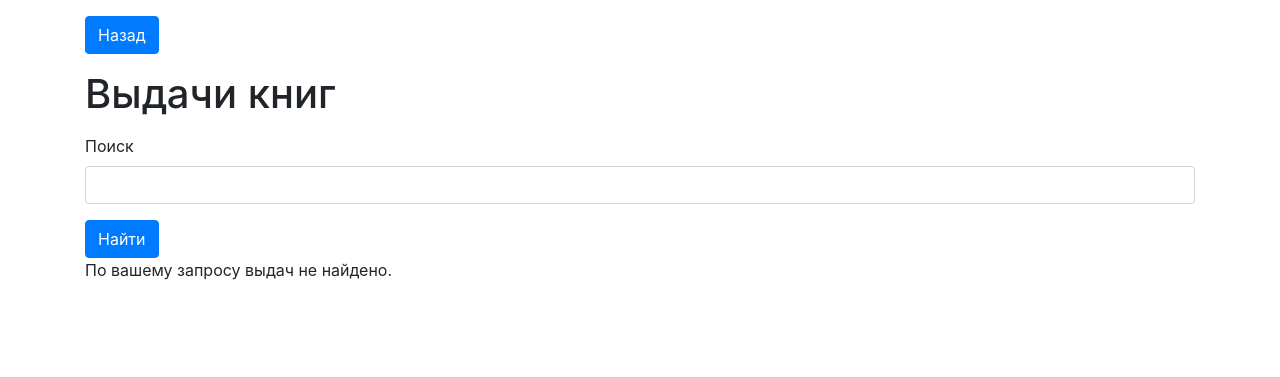
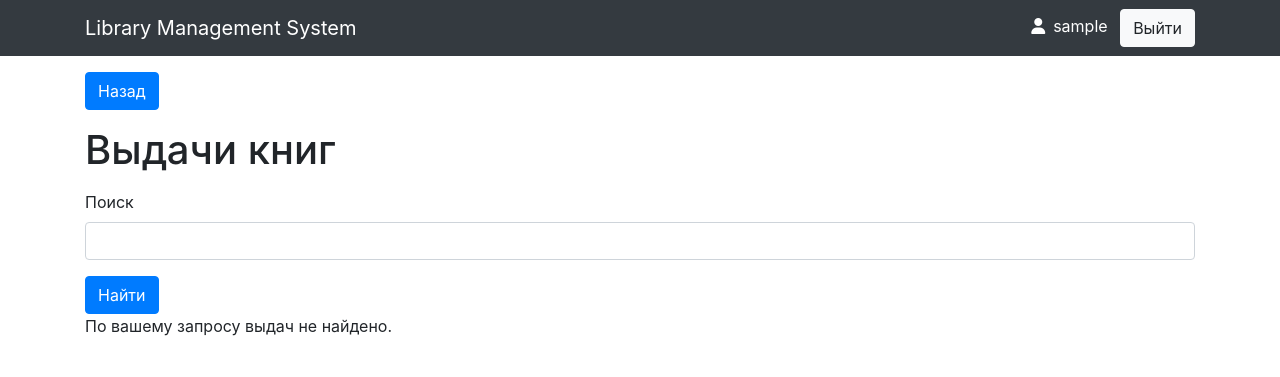
Before and after one commit to Nickname1748/LibraryManagement, a Django app: page /librarian/leases/ in a window 1280 px wide. Shown: the top 377 px of the page. Run offline with Django 3.2, Linux system fonts and the light colour scheme; the visitor is signed in with stand-in values (Sample User, id 1); data that the repository does not hold is empty; some libraries are stand-ins or nearby versions.

Commit message:
Added navbar and fixed empty student on lease bug

```diff
--- a/main/templates/main/base.html
+++ b/main/templates/main/base.html
@@ -7,7 +7,7 @@
         <meta name="viewport" content="width=device-width, initial-scale=1.0">
         <title>{% block title %}{% endblock %}</title>
     </head>
-    <body>
+    <body class="pb-4">
         <script src="https://code.jquery.com/jquery-3.5.1.slim.min.js" integrity="sha384-DfXdz2htPH0lsSSs5nCTpuj/zy4C+OGpamoFVy38MVBnE+IbbVYUew+OrCXaRkfj" crossorigin="anonymous"></script>
         <script src="https://cdn.jsdelivr.net/npm/popper.js@1.16.1/dist/umd/popper.min.js" integrity="sha384-9/reFTGAW83EW2RDu2S0VKaIzap3H66lZH81PoYlFhbGU+6BZp6G7niu735Sk7lN" crossorigin="anonymous"></script>
         <script src="https://stackpath.bootstrapcdn.com/bootstrap/4.5.2/js/bootstrap.min.js" integrity="sha384-B4gt1jrGC7Jh4AgTPSdUtOBvfO8shuf57BaghqFfPlYxofvL8/KUEfYiJOMMV+rV" crossorigin="anonymous"></script>
@@ -19,6 +19,17 @@
                 return true;
             }
         </script>
+        <nav class="navbar navbar-expand-sm bg-dark text-white">
+            <div class="container">
+                <div class="navbar-brand">Library Management System</div>
+                {% if user.is_authenticated %}
+                <div>
+                    <i class="fas fa-user mr-2"></i>{{ user.get_username }}
+                    <a href="{% url 'main:logout' %}" class="btn btn-light ml-2">Выйти</a>
+                </div>
+                {% endif %}
+            </div>
+        </nav>
         {% block content %}{% endblock %}
     </body>
 </html>
--- a/main/templates/main/lease_list.html
+++ b/main/templates/main/lease_list.html
@@ -22,7 +22,7 @@
                         <img class="card-img-top" src="https://pictures.abebooks.com/isbn/{{ lease.book.isbn }}-us.jpg" onerror="imgError(this);">
                         <div class="card-body d-flex flex-column justify-content-end">
                             <div class="card-text">
-                                <p><i class="fas fa-book mr-2"></i>{{ lease.book.name }}<br><i class="fas fa-user mr-2"></i>{{ lease.customer }}<br><i class="fas fa-calendar-day mr-2"></i>{{ lease.expire_date }}</p>
+                                <p><i class="fas fa-book mr-2"></i>{{ lease.book.name }}<br><i class="fas fa-user mr-2"></i>{{ lease.student }}<br><i class="fas fa-calendar-day mr-2"></i>{{ lease.expire_date }}</p>
                             </div>
                             <a href="{% url 'main:lease_detail' lease.id %}" class="btn btn-primary stretched-link">Подробнее</a>
                         </div>
--- a/main/templates/main/librarian.html
+++ b/main/templates/main/librarian.html
@@ -14,7 +14,7 @@
                         <img class="card-img-top" src="https://pictures.abebooks.com/isbn/{{ lease.book.isbn }}-us.jpg" onerror="imgError(this);">
                         <div class="card-body d-flex flex-column justify-content-end">
                             <div class="card-text">
-                                <p><i class="fas fa-book mr-2"></i>{{ lease.book.name }}<br><i class="fas fa-user mr-2"></i>{{ lease.customer }}<br><i class="fas fa-calendar-day mr-2"></i>{{ lease.expire_date }}</p>
+                                <p><i class="fas fa-book mr-2"></i>{{ lease.book.name }}<br><i class="fas fa-user mr-2"></i>{{ lease.student }}<br><i class="fas fa-calendar-day mr-2"></i>{{ lease.expire_date }}</p>
                             </div>
                             <a href="{% url 'main:lease_detail' lease.id %}" class="btn btn-primary stretched-link">Подробнее</a>
                         </div>
```
